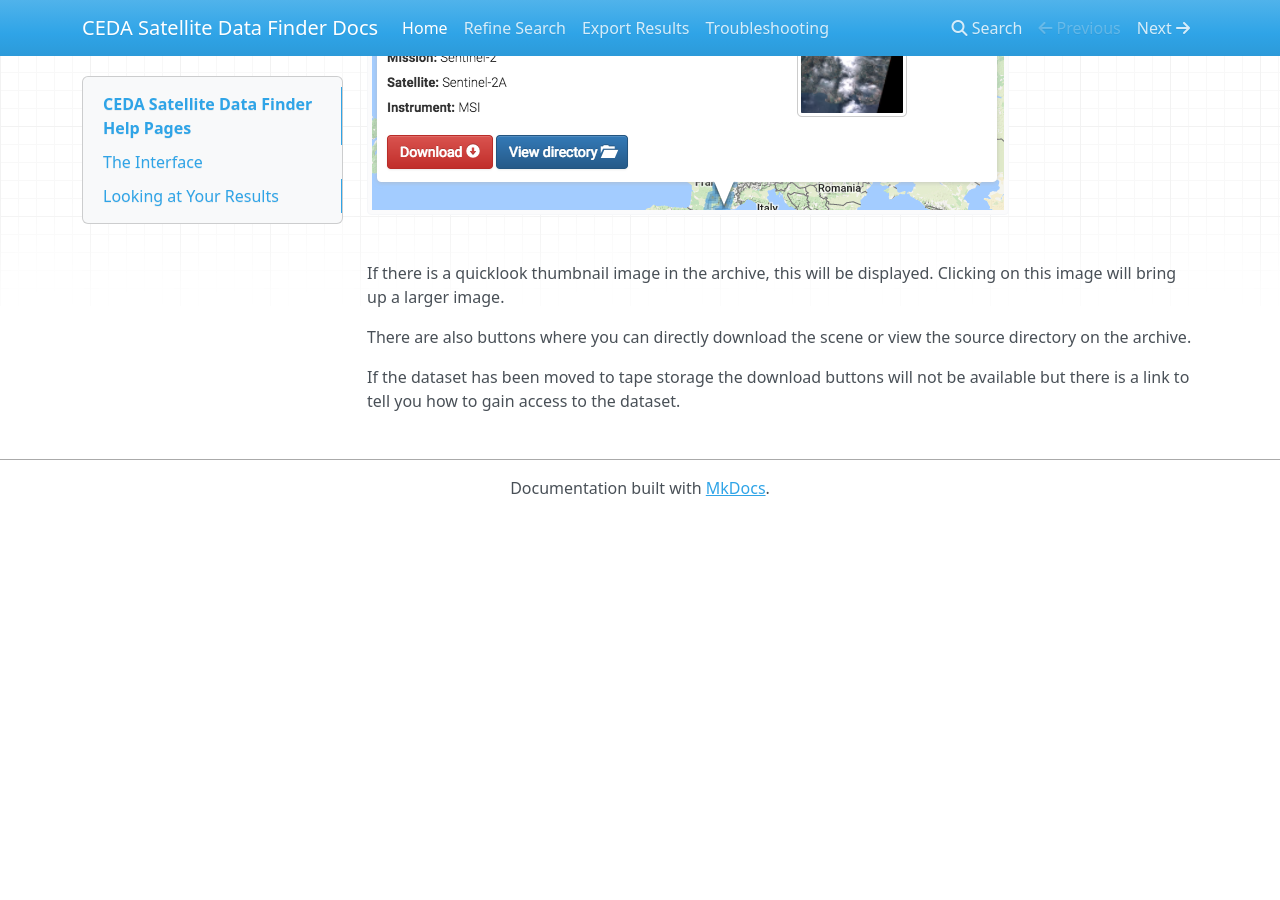
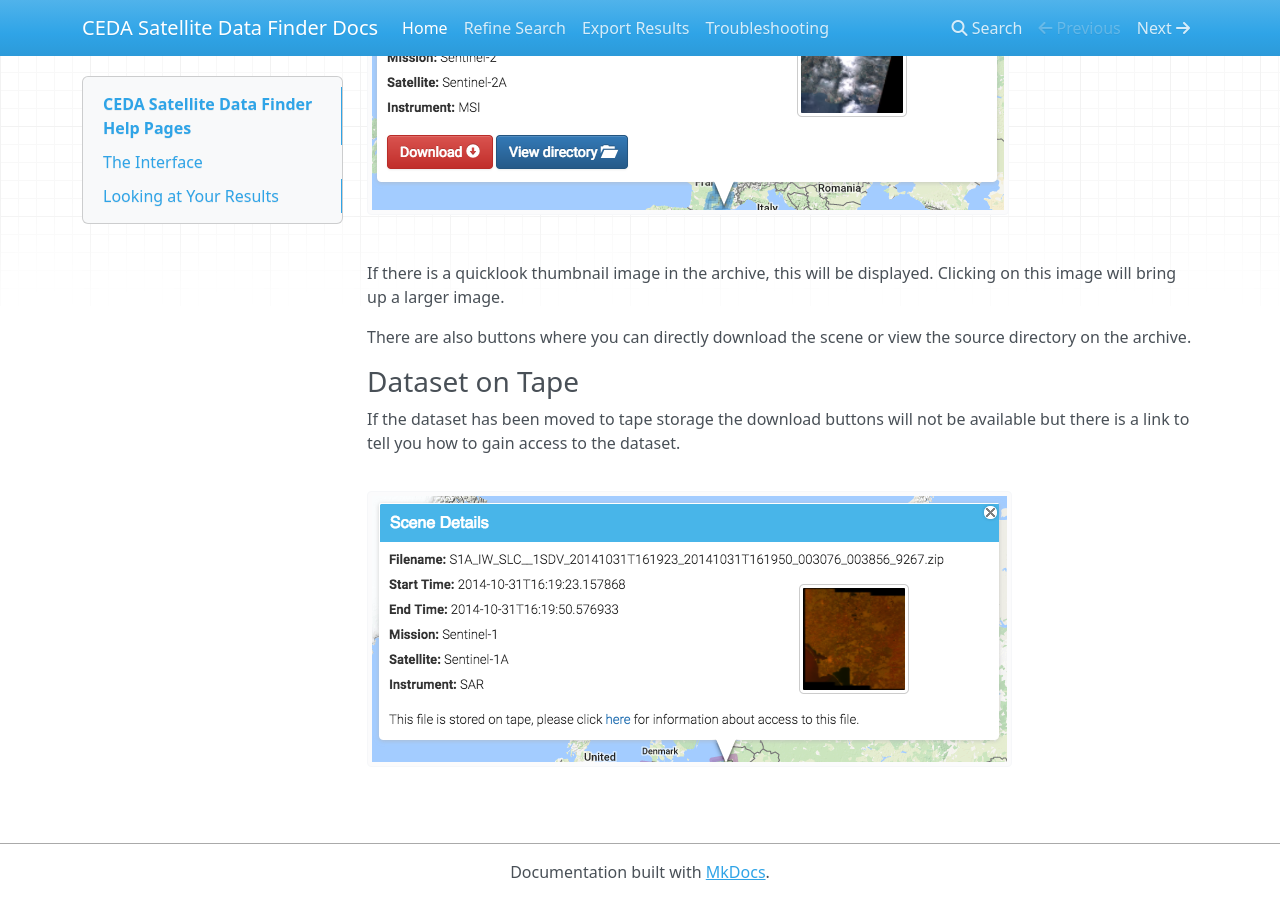
Before and after one commit to cedadev/ceda-sat-finder, an MkDocs documentation site: the page built from satellite-search-ui/docs/user/docs/index.md, in a window 1280 px wide and 900 px high, scrolled down 659 px. Built offline with MkDocs 1.6.1, drawn with Linux system fonts in a browser that asks for light colours; nearby versions of some CDN libraries; old or Windows-style settings are respelled for this version of MkDocs; before the commit the page ends 1175 px from its top, so only the background shows below that.

Commit message:
Updated docs index page to include screenshot of dataset on tape #2

```diff
--- a/satellite-search-ui/docs/user/docs/index.md
+++ b/satellite-search-ui/docs/user/docs/index.md
@@ -36,5 +36,11 @@ Clicking on this image will bring up a larger image.
 
 There are also buttons where you can directly download the scene or view the source directory on the archive.
 
+### Dataset on Tape
+
 If the dataset has been moved to tape storage the download buttons will not be available
 but there is a link to tell you how to gain access to the dataset.
+
+![alt text][DatasetOnTape Screenshot]
+
+[DatasetOnTape Screenshot]: ./images/DatasetOnTapeScreenshot.png "Infowindow Example - Datset on Tape"
```
Also changed, not shown: satellite-search-ui/docs/user/docs/images/DatasetOnTapeScreenshot.png (added).
